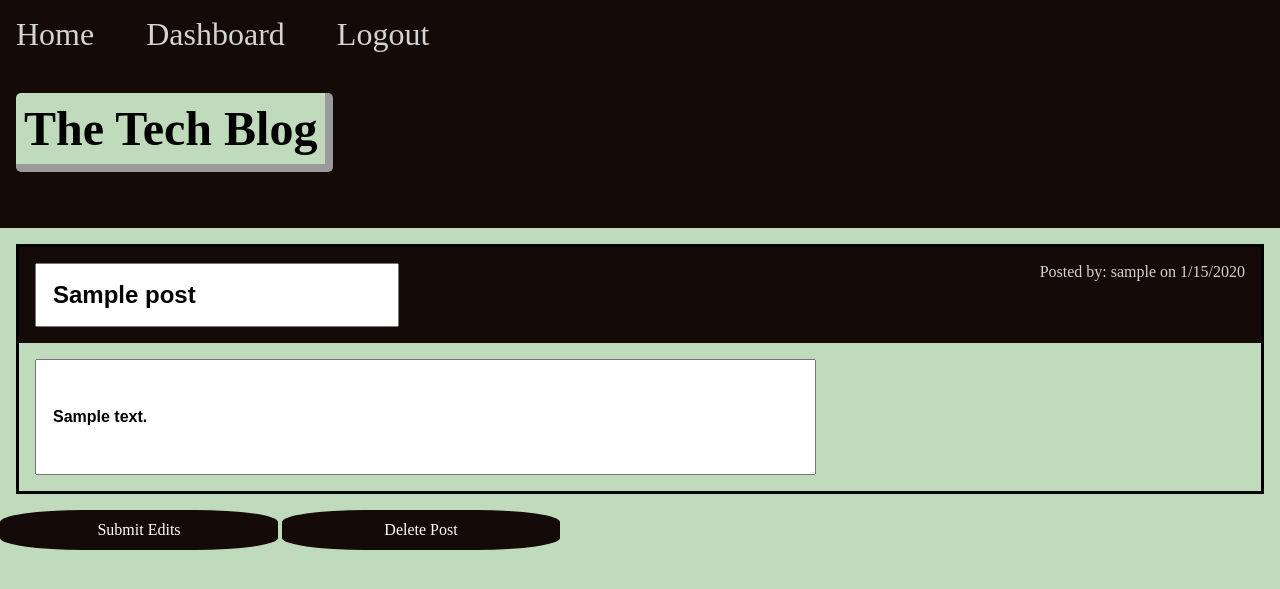
After one commit to gthawkins24/Tech-Blog, a Node server app: page /dashboard/edit/post/1 in a window 1280 px wide. The commit adds this page. Shown: the top 589 px of the page. Run offline with Node 20, Linux system fonts and the light colour scheme; a user stored in the database is signed in; tables that the repository leaves empty hold one stand-in row (values such as "Sample post"); some libraries are stand-ins or nearby versions.

Commit message:
added edit and delete posts

```diff
--- a/controllers/homepage.js
+++ b/controllers/homepage.js
@@ -140,3 +140,44 @@ exports.displayDashboard = (req, res) => {
       res.status(500).json(err);
     });
 }
+
+exports.dashboardEditPost = (req, res) => {
+  Post.findByPk(req.params.id, {
+    attributes: [
+      'id',
+      'post_content',
+      'title',
+      'created_at'
+    ],
+    include: [
+      {
+        model: Comment,
+        attributes: ['id', 'comment_text', 'post_id', 'user_id', 'created_at'],
+        include: {
+          model: User,
+          attributes: ['username']
+        }
+      },
+      {
+        model: User,
+        attributes: ['username']
+      }
+    ]
+  })
+  .then(dbPostData => {
+    if (!dbPostData) {
+      res.status(404).json({ message: 'No post found with this id' });
+      return;
+    }
+    const post = dbPostData.get({ plain: true });
+
+    res.render('single-post-edit', {
+      post,
+      loggedIn: req.session.loggedIn
+    });
+  })
+  .catch(err => {
+    console.log(err);
+    res.status(500).json(err);
+  });
+}
--- a/public/stylesheets/style.css
+++ b/public/stylesheets/style.css
@@ -15,6 +15,26 @@ body {
   padding: 1rem;
   font-size: 1.5rem;
   font-weight: bolder;
+}
+
+#title {
+  text-decoration: none;
+  color: black;
+  padding: 1rem;
+  font-size: 1.5rem;
+  font-weight: bolder;
+  margin: 1rem;
+}
+
+#post-content-edit {
+  text-decoration: none;
+  color: black;
+  padding: 1rem;
+  font-size: 1rem;
+  font-weight: bolder;
+  height: 5rem;
+  width: 60%;
+  margin: 1rem;
 }
 
 #post-content {
@@ -191,3 +211,35 @@ nav h1 {
   width: 20%;
   cursor: pointer;
 }
+
+#edit-post-button {
+  background-color: rgb(20, 10, 8);
+  border: solid;
+  border-radius: 30%;
+  border-color:rgb(20, 10, 8);
+  color: white;
+  padding: .5rem .5rem;
+  text-align: center;
+  text-decoration: none;
+  display: inline-block;
+  font-size: 16px;
+  margin: auto;
+  width: 20%;
+  cursor: pointer;
+}
+
+#delete-post-button {
+  background-color: rgb(20, 10, 8);
+  border: solid;
+  border-radius: 30%;
+  border-color:rgb(20, 10, 8);
+  color: white;
+  padding: .5rem .5rem;
+  text-align: center;
+  text-decoration: none;
+  display: inline-block;
+  font-size: 16px;
+  margin: auto;
+  width: 20%;
+  cursor: pointer;
+}
--- a/routes/homepage-routes.js
+++ b/routes/homepage-routes.js
@@ -8,5 +8,6 @@ router.get('/login', homepageController.login);
 router.get('/signup', homepageController.signup);
 router.get('/post/:id', homepageController.viewSinglePost);
 router.get('/dashboard', withAuth, homepageController.displayDashboard);
+router.get('/dashboard/edit/post/:id', withAuth, homepageController.dashboardEditPost);
 
 module.exports = router;
--- /dev/null
+++ b/views/single-post-edit.handlebars
@@ -0,0 +1,13 @@
+<article id="single-post" class="post">
+  <div class="post-head">
+    <input id="title" value="{{post.title}}">
+    <p id="post-username">Posted by: {{post.user.username}} on {{format_date post.created_at}}</p>
+  </div>
+  <div>
+    <input id="post-content-edit"value="{{post.post_content}}">
+    <input id="postID"type="hidden" value="post.id">
+  </div>
+</article>
+
+<a href="/dashboard/create-post" id="edit-post-button">Submit Edits</a>
+<a href="/dashboard" id="delete-post-button">Delete Post</a>
```
Also changed, not shown: public/javascript/edit-post.js (added, +46 -0 lines).
